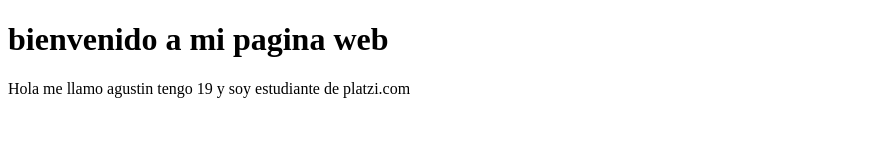
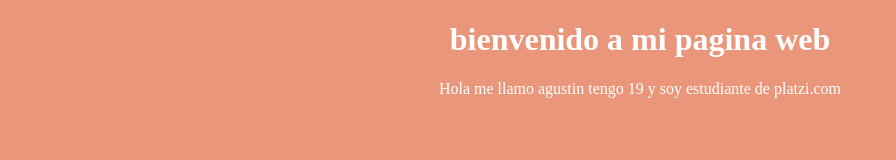
Before and after one commit to agusschniepp/practicas, a plain HTML site: page index.html in a window 1280 px wide. Shown: the whole page, without its empty margins (0-896 px from the left). Drawn offline with Linux system fonts and the light colour scheme.

Commit message:
reafirmamos

```diff
--- a/index.html
+++ b/index.html
@@ -1,9 +1,12 @@
 <!DOCTYPE html>
 <html lang="en">
 <head>
+    <!--Meta-->
     <meta charset="UTF-8">
     <meta http-equiv="X-UA-Compatible" content="IE=edge">
     <meta name="viewport" content="width=device-width, initial-scale=1.0">
+    <!--Style CSS-->
+    <link rel="stylesheet" href="css/style.css  ">
     <title>Mi pagina web</title>
 </head>
 <body>
```
